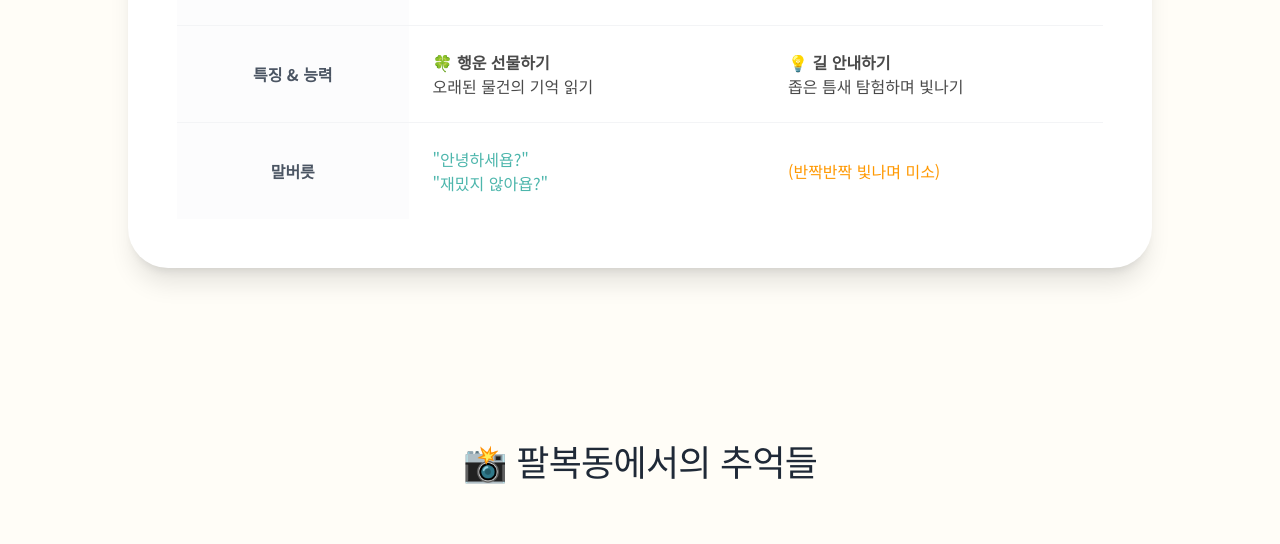
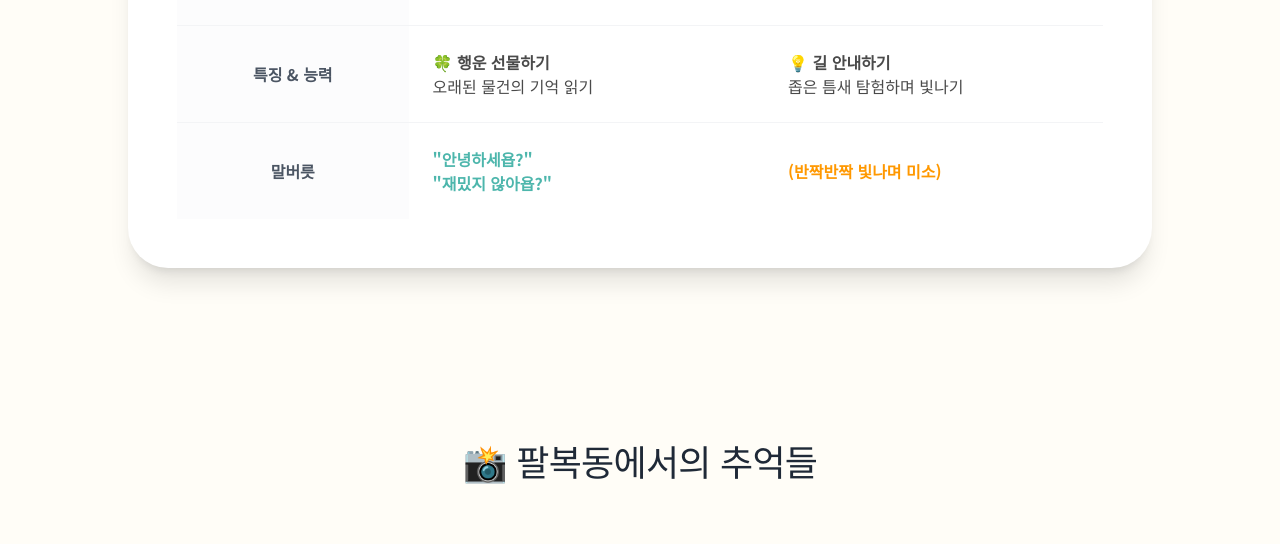
Before and after one commit to hzvaan/bokyounggi, a plain HTML site: page index.html in a window 1280 px wide. Shown: the part 2364-2908 px from the top of the page. Drawn offline with nearby package versions, Linux system fonts and the light colour scheme; a web font is replaced by a local one.

Commit message:
Bold text for specific phrases in index.html

```diff
--- a/index.html
+++ b/index.html
@@ -245,10 +245,10 @@
                             <tr>
                                 <td class="p-6 text-center font-bold text-gray-600 bg-gray-50/50">말버릇</td>
                                 <td class="p-6 bg-mint/5 text-mint">
-                                    "안녕하세욥?"<br>"재밌지 않아욥?"
+                                    <b>"안녕하세욥?"</b><br><b>"재밌지 않아욥?"</b>
                                 </td>
                                 <td class="p-6 bg-orange/5 text-orange">
-                                    (반짝반짝 빛나며 미소)
+                                    <b>(반짝반짝 빛나며 미소)</b>
                                 </td>
                             </tr>
                         </tbody>
```
